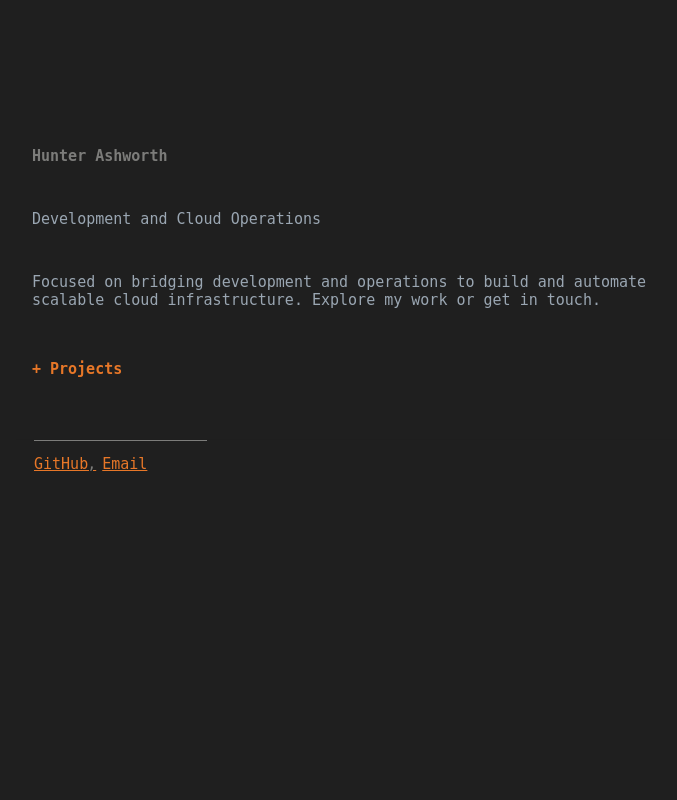
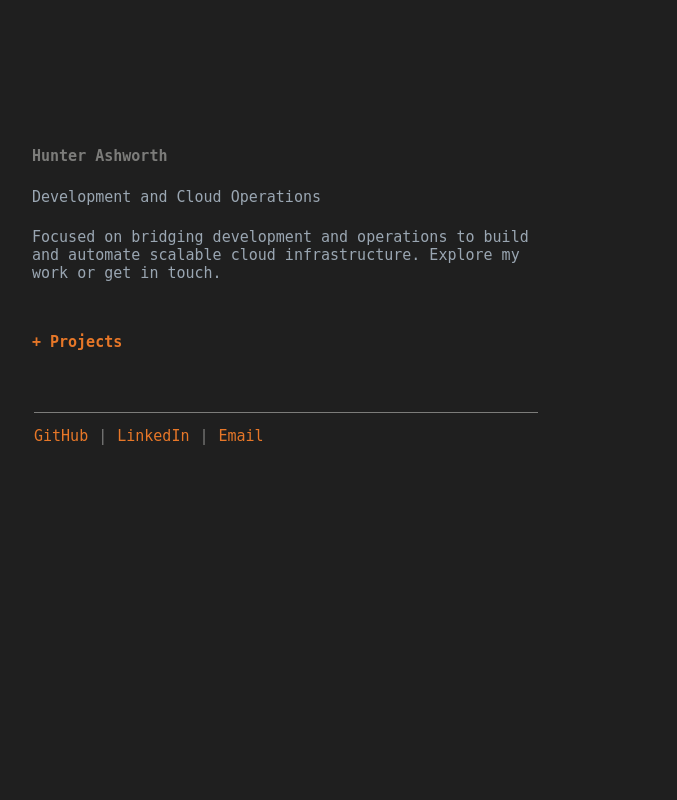
Before and after one commit to hwashworth/personal_site, a Flask app: page / in a window 1280 px wide. Shown: the whole page, without its empty margins (89-766 px from the left). Run offline with Flask 3, Linux system fonts and the light colour scheme.

Commit message:
site  updates

```diff
--- a/static/css/styles.css
+++ b/static/css/styles.css
@@ -19,7 +19,7 @@ html, body {
 body {
     box-sizing: border-box;
     padding: 7em;
-    max-width: 60em;
+    max-width: 50em;
     margin: 0;
     font-family: IBM Plex Mono, monospace;
     font-size: 15px;
@@ -29,8 +29,6 @@ body {
     transition: background .25s, color .25s;
 }
 
-
-/* Hero section */
 .hero {
     display: flex;
     flex-direction: column;
@@ -44,13 +42,9 @@ body {
 
 .hero h1 {
     font-size: 1em;
-    margin-bottom: 3em;
+    margin-bottom: 1.5em;
     text-decoration: none;
     color: #7c7c7a;
-}
-
-.hero p {
-   margin-bottom: 3em;
 }
 
 .lead {
@@ -58,9 +52,15 @@ body {
     color: var(--muted);
 }
 
-.desc {
+.desc-title {
     max-width: 720px;
-    margin: 0 auto 20px;
+    margin: 0 0 1.5em 0;
+    color: var(--muted);
+}
+
+.desc-summary {
+    max-width: 720px;
+    margin: 0 0 3em 0;
     color: var(--muted);
 }
 
@@ -165,7 +165,7 @@ body {
 
 /* Make the feature list pop with the main text color */
 .proj-desc ul {
-    margin-top: 1em; /* Increased from 0.75em for more space */
+    margin-top: 1em;
     margin-bottom: 0;
     padding-left: 1.5em;
     line-height: 1.6;
@@ -190,33 +190,42 @@ body {
 }
 
 .footer {
-    padding: 6px 0 6px 18px;
+    max-width: 800px;
+    margin-left: auto;
+    margin-right: auto;
+    margin-top: 1em;
+    padding: 1em 18px 1em 18px;
     display: flex;
-    gap: 0;
-    padding-top: 1em;
-    margin-top: 1em;
     text-align: left;
     position: relative;
-    border-top: 1px solid rgba(0, 0, 0, 0.04);
 }
 
+/* This block will create the line */
 .footer::before {
     content: "";
     position: absolute;
     top: 0;
-    width: 25%;
+    left: 18px;
+    right: 18px;
+
+    /* This draws the line */
     border-top: 1px solid #7c7c7a;
 }
 
 .footer a {
     color: #e77728;
+    text-decoration: none;
 }
 
-.footer a:first-child::after {
-  color: #7c7c7a;
-  content: ",";
-  margin-left: -1px;  /* overlaps the gap slightly */
-  margin-right: 6px;  /* space after comma */
+.footer a:hover {
+    text-decoration: underline;
+}
+
+.footer a:not(:last-child)::after {
+    content: "|";
+    color: #7c7c7a;
+    margin-left: 10px;  /* Space before pipe */
+    margin-right: 10px; /* Space after pipe */
 }
 
 /* Responsiveness */
--- a/templates/index.html
+++ b/templates/index.html
@@ -10,8 +10,8 @@
 <main id="content"><section class="hero">
     <div class="title_and_description">
         <h1>{{ name }}</h1>
-        <p class="desc">Development and Cloud Operations</p>
-        <p class="desc">Focused on bridging development and operations to build and automate scalable cloud infrastructure. Explore my work or get in touch.</p>
+        <p class="desc-title">Development and Cloud Operations</p>
+        <p class="desc-summary">Focused on bridging development and operations to build and automate scalable cloud infrastructure. Explore my work or get in touch.</p>
 
         <details class="accordion">
             <summary>Projects</summary>
@@ -58,7 +58,7 @@
 
 <footer class="footer">
     <a href="https://github.com/hwashworth">GitHub</a>
-
+    <a href="https://linkedin.com/in/hunterashworth">LinkedIn</a>
     <a href="mailto:ashworth.hunter@gmail.com">Email</a>
 </footer>
 <script src="{{ url_for('static', filename='js/main.js') }}"></script>
```
